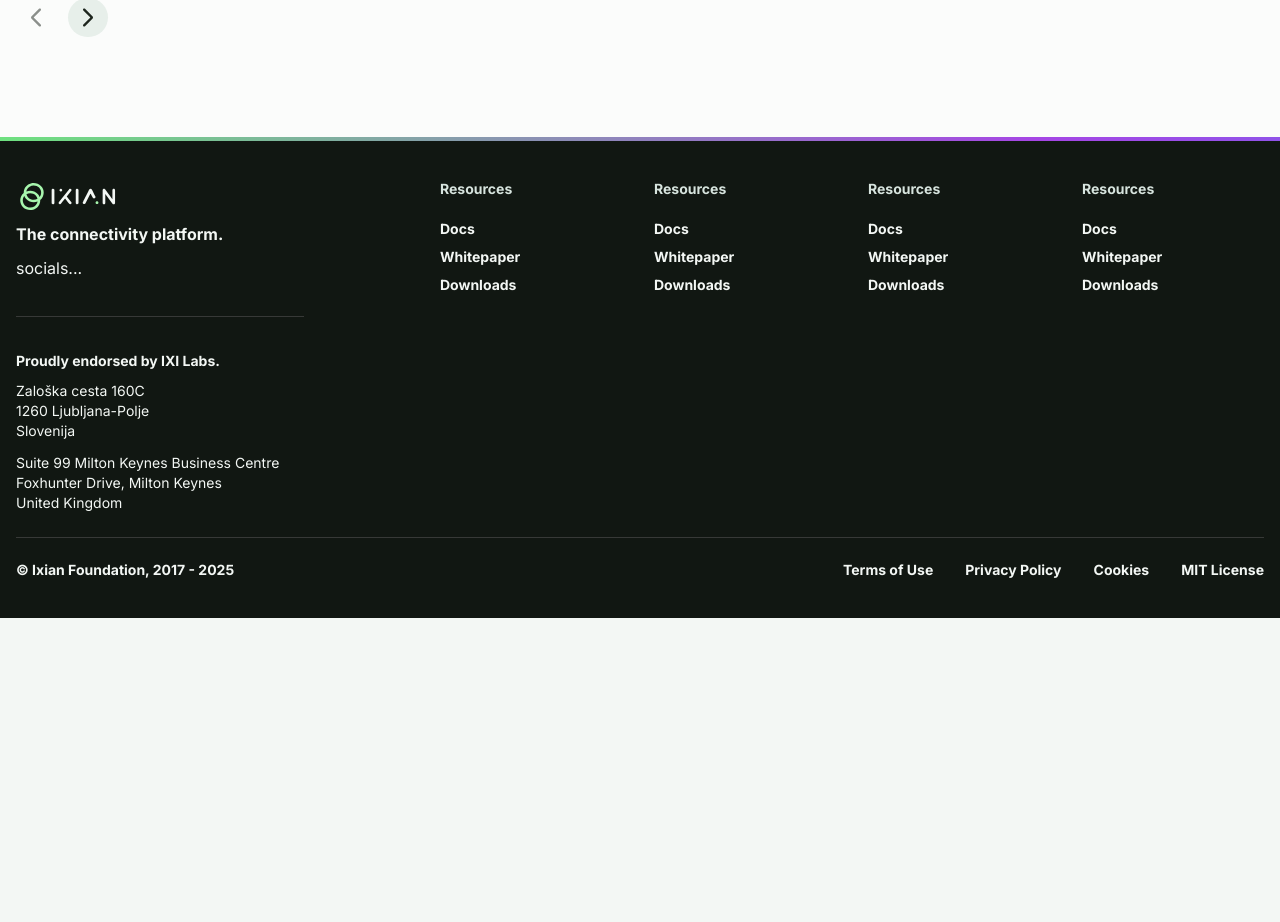
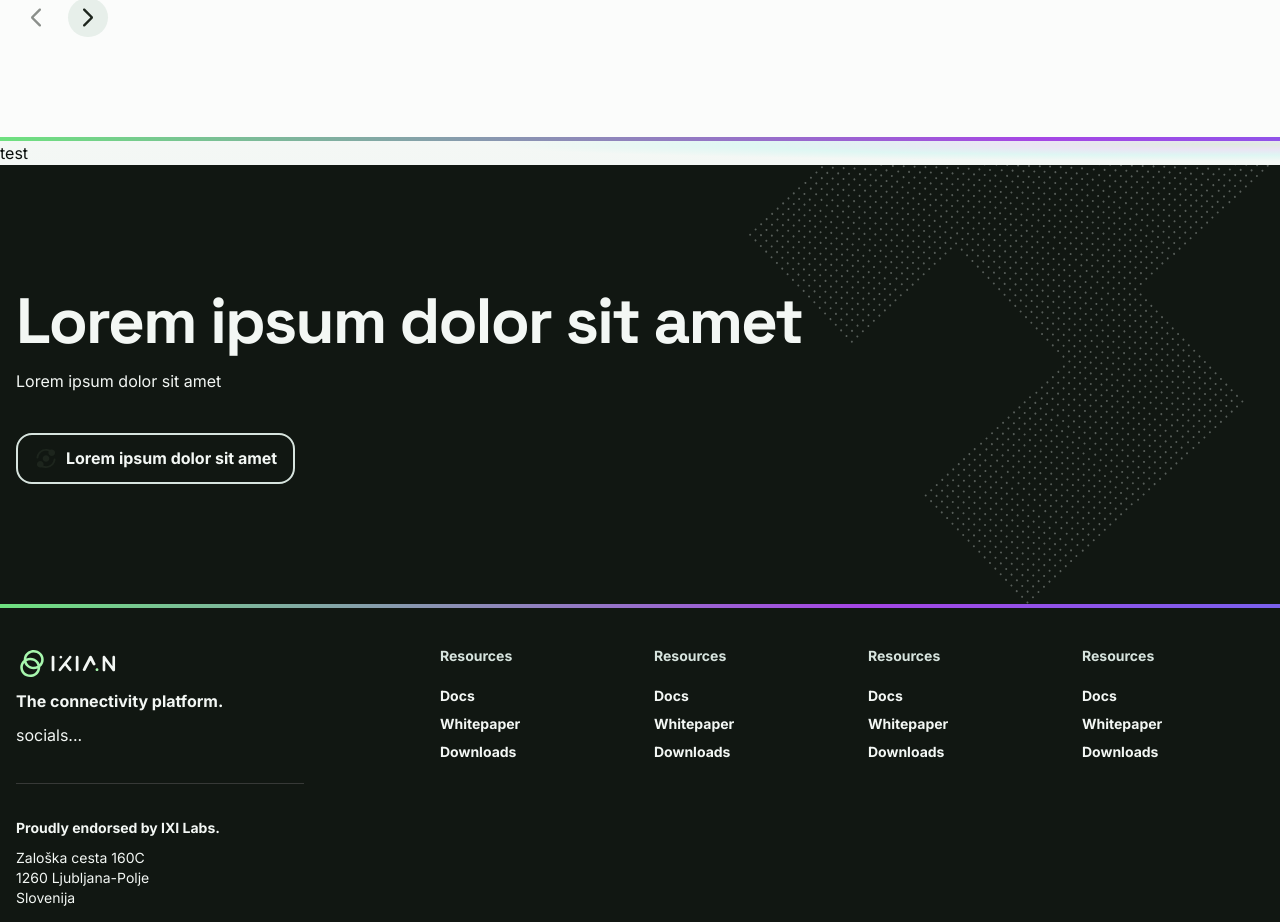
Before and after one commit to ixian-platform/Ixian-website, a Next.js app: page /technology in a window 1280 px wide. Shown: the part 2891-3813 px from the top of the page. Before the commit the page ends 3509 px from the top, so only its background shows below. Built offline with nearby package versions, Linux system fonts and the light colour scheme.

Commit message:
highlights page refactor - TODO

```diff
--- a/src/app/containers/HighlightsSection/HighlightsSection.tsx
+++ b/src/app/containers/HighlightsSection/HighlightsSection.tsx
@@ -39,6 +39,8 @@ const highlightsData = [
     description: 'lorem',
   },
 ];
+
+//TODO: make it reusable
 
 const HighlightsSection = () => {
   const t = useTranslations();
--- /dev/null
+++ b/src/app/containers/S2NetworkSection/S2NetworkSection.module.scss
@@ -0,0 +1,4 @@
+.s2NetworkSection {
+  width: 100%;
+  background: var(--gradient-bg-2);
+}
--- /dev/null
+++ b/src/app/containers/S2NetworkSection/S2NetworkSection.tsx
@@ -0,0 +1,45 @@
+import classes from './S2NetworkSection.module.scss';
+import ContentWrapper from '@components/ContentWrapper/ContentWrapper';
+
+const highlightsData = [
+  {
+    icon: 'ixian_logo',
+    title: 'lorem',
+    description: 'lorem',
+  },
+  {
+    icon: 'avg_pace',
+    title: 'lorem',
+    description: 'lorem',
+  },
+  {
+    icon: 'widgets',
+    title: 'lorem',
+    description: 'lorem',
+  },
+  {
+    icon: 'all_match',
+    title: 'lorem',
+    description: 'lorem',
+  },
+  {
+    icon: 'compare_arrows',
+    title: 'lorem',
+    description: 'lorem',
+  },
+  {
+    icon: 'call_split',
+    title: 'lorem',
+    description: 'lorem',
+  },
+];
+
+const S2NetworkSection = () => {
+  return (
+    <ContentWrapper asWrapperSection sectionClass={classes.s2NetworkSection}>
+      test
+    </ContentWrapper>
+  );
+};
+
+export default S2NetworkSection;
--- /dev/null
+++ b/src/app/containers/StartBuildingNow/StartBuildingNow.module.scss
@@ -0,0 +1,19 @@
+.startBuildingSection {
+  width: 100%;
+  background: var(--colors-surface-inverse);
+  border-bottom: 4px solid;
+  border-image: linear-gradient(45deg, #6ee17f, #a546e4, #4d7df6) 1;
+
+  .startBuildingContainer {
+    padding: 120px 16px;
+    color: var(--colors-text-inverse);
+    background-image: url('/assets/dark/pattern-right.svg');
+    background-position: right;
+    background-size: contain;
+    background-repeat: no-repeat;
+
+    .startBuildingCustomSectionHeader {
+      color: var(--colors-text-inverse);
+    }
+  }
+}
--- /dev/null
+++ b/src/app/containers/StartBuildingNow/StartBuildingNow.tsx
@@ -0,0 +1,35 @@
+import classes from './StartBuildingNow.module.scss';
+import ContentWrapper from '@components/ContentWrapper/ContentWrapper';
+import SectionHeader from '@components/SectionHeader/SectionHeader';
+import TextElement from '@components/TextElement/TextElement';
+import { useTranslations } from 'next-intl';
+import Button from '@components/Button/Button';
+import MyIcon from '@components/MyIcon/MyIcon';
+
+const StartBuildingNow = () => {
+  const t = useTranslations();
+
+  return (
+    <ContentWrapper
+      asWrapperSection
+      sectionClass={classes.startBuildingSection}
+      className={classes.startBuildingContainer}
+    >
+      <SectionHeader
+        className={classes.startBuildingCustomSectionHeader}
+        title={<TextElement type={'display-md'}>{t('lorem')}</TextElement>}
+        subtitle={<TextElement type={'body-md'}>{t('lorem')}</TextElement>}
+        ctaContent={
+          <Button
+            variant={'outlined-2'}
+            leadingIcon={<MyIcon name={'orbit'} />}
+          >
+            {t('lorem')}
+          </Button>
+        }
+      />
+    </ContentWrapper>
+  );
+};
+
+export default StartBuildingNow;
--- a/src/app/technology/page.tsx
+++ b/src/app/technology/page.tsx
@@ -7,6 +7,8 @@ import { useTranslations } from 'next-intl';
 import IxianDltSection from '@/app/containers/IxianDltSection/IxianDltSection';
 import HighlightsSection from '@/app/containers/HighlightsSection/HighlightsSection';
 import GitSection from '@/app/containers/GitSection/GitSection';
+import StartBuildingNow from '@/app/containers/StartBuildingNow/StartBuildingNow';
+import S2NetworkSection from '@/app/containers/S2NetworkSection/S2NetworkSection';
 
 export default function Technology() {
   const t = useTranslations();
@@ -32,6 +34,8 @@ export default function Technology() {
       <IxianDltSection />
       <HighlightsSection />
       <GitSection />
+      <S2NetworkSection />
+      <StartBuildingNow />
     </section>
   );
 }
```
